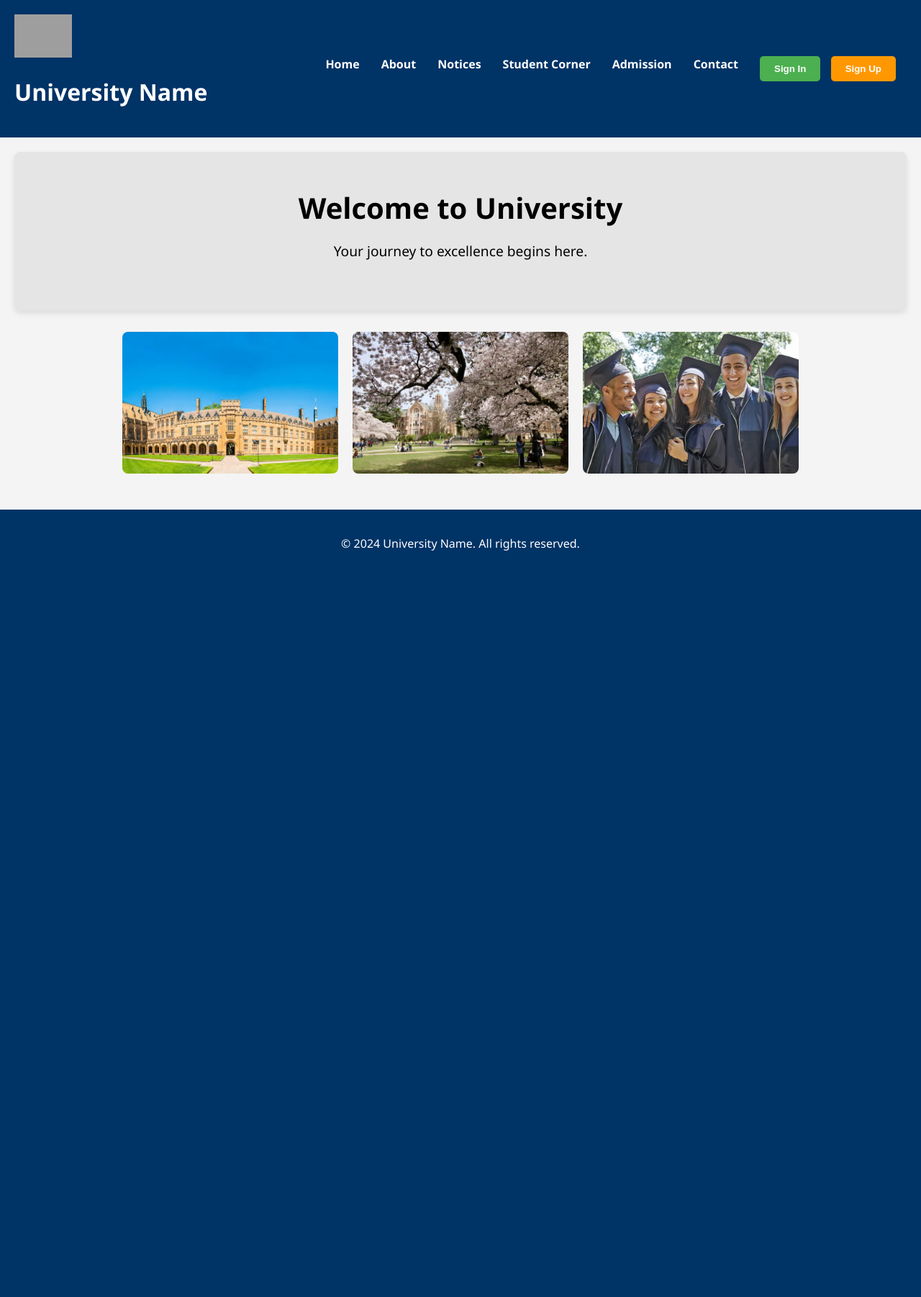
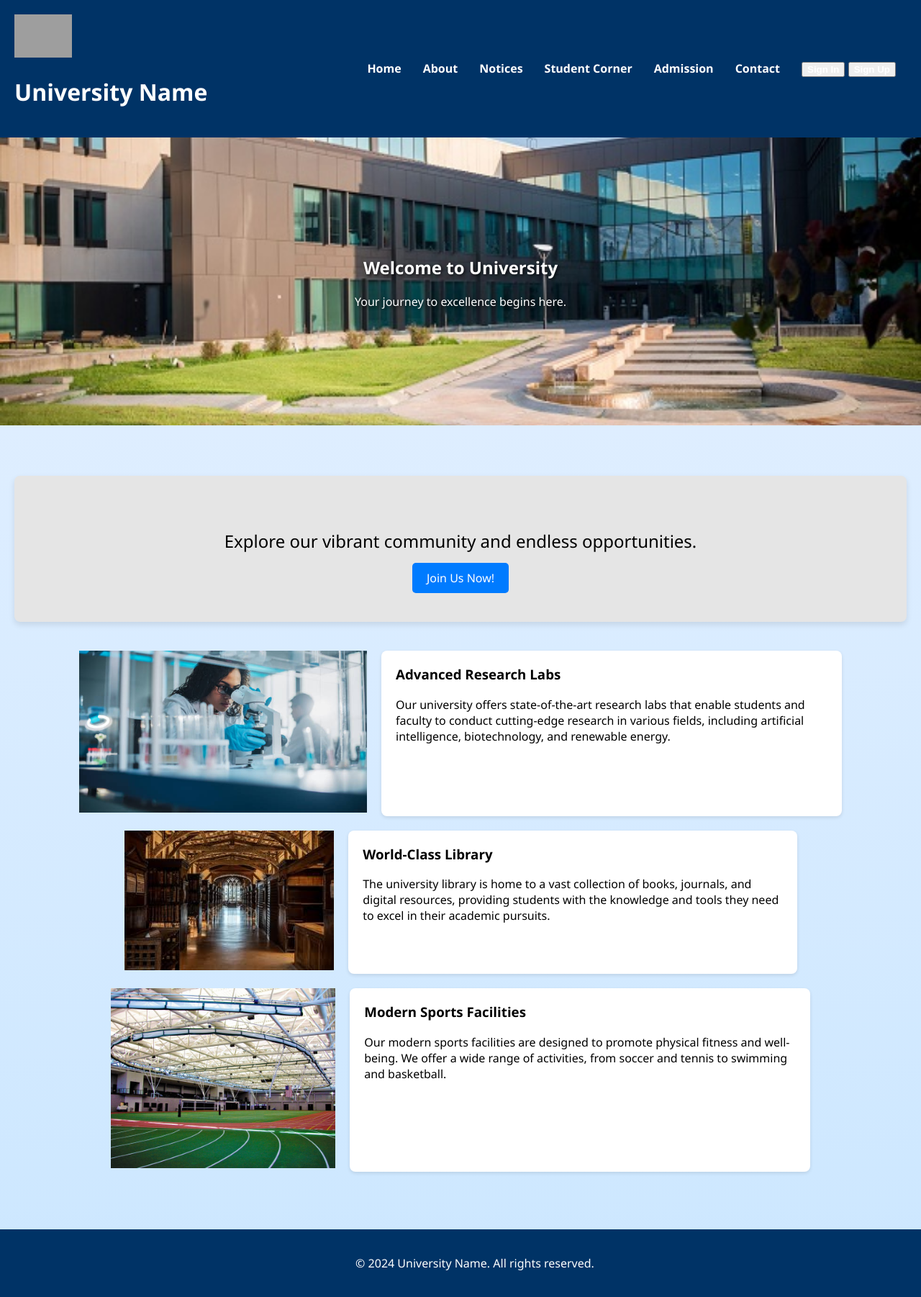
Before and after one commit to Huzaifaa-21/university-website, a Flask app: page / in a window 1280 px wide. Shown: the whole page at 72% size. Before the commit the page ends 765 px from the top, so only its background shows below. Run offline with Flask 3, Linux system fonts and the light colour scheme; grey boxes are pictures that could not be loaded.

Commit message:
Changes for logina nd home page

```diff
--- a/static/css/style.css
+++ b/static/css/style.css
@@ -1,10 +1,11 @@
-/* style.css - Home page styles */
+/* Home page styles */
 body {
     font-family: 'Segoe UI', Tahoma, Geneva, Verdana, sans-serif;
     margin: 0;
     padding: 0;
     background-color: #f4f4f4;
-    scroll-behavior: smooth; /* Smooth scrolling */
+    scroll-behavior: smooth;
+    background: linear-gradient(to bottom, #e7f1ff, #cce7ff); /* Updated gradient */
 }
 
 header {
@@ -21,7 +22,7 @@ header {
 }
 
 header.scrolled {
-    background-color: #002244; /* Darken when scrolled */
+    background-color: #002244;
 }
 
 .logo img {
@@ -48,7 +49,7 @@ nav ul li a {
 }
 
 nav ul li a:hover {
-    color: #ffcc00; /* Highlight on hover */
+    color: #ffcc00; /* Hover color */
 }
 
 main {
@@ -63,81 +64,112 @@ main {
     box-shadow: 0 4px 8px rgba(0, 0, 0, 0.1);
 }
 
-.intro h2 {
-    font-size: 2.5em;
-    margin: 0;
+.intro p {
+    font-size: 1.5em; /* Increased subtitle font size */
 }
 
-.intro p {
-    font-size: 1.2em;
+/* Parallax section */
+.parallax {
+    background-image: url('/static/resources/parallax1.jpeg');
+    min-height: 400px;
+    background-attachment: fixed;
+    background-position: center;
+    background-repeat: no-repeat;
+    background-size: cover;
+    margin-bottom: 50px;
+    display: flex; /* Center text */
+    justify-content: center;
+    align-items: center;
+    position: relative; /* For absolute positioning of text */
 }
 
-.cursor {
-    display: inline-block;
-    animation: slide 0.5s infinite alternate; /* Sliding animation */
-    visibility: visible; /* Initially visible */
+.typing-text {
+    color: #fff; /* Ensure visibility */
+    text-shadow: 2px 2px 4px rgba(0, 0, 0, 0.7); /* Shadow for better readability */
+    text-align: center; /* Center the typing text */
 }
 
-@keyframes slide {
-    0% { transform: translateY(0); }
-    100% { transform: translateY(-5px); } /* Slide up */
+/* Content section */
+.content-section {
+    display: flex;
+    flex-direction: column; /* Stack content vertically */
+    align-items: center; /* Center items */
+    margin: 40px 0; /* Top and bottom margin */
 }
 
-.image-gallery {
+.content-item {
     display: flex;
-    flex-wrap: wrap;
-    justify-content: center;
-    margin: 20px 0;
+    margin-bottom: 20px; /* Spacing between content items */
+    max-width: 1200px; /* Max width for larger screens */
 }
 
-.image-gallery img {
-    margin: 10px;
-    border-radius: 8px;
-    transition: transform 0.3s;
-    opacity: 0; /* Initially hidden */
-    transition: opacity 1s ease-in; /* Transition for fade-in */
+.content-image {
+    flex: 1;
+    max-width: 400px; /* Limit image size */
+    margin-right: 20px; /* Spacing to the right of the image */
 }
 
-.image-gallery img.visible {
-    opacity: 1; /* Show image when visible */
+.content-image img {
+    width: 100%; /* Make image fill the container */
+    height: auto; /* Maintain aspect ratio */
+    max-height: 250px; /* Set a max height to ensure uniformity */
+    object-fit: cover; /* Crop the image to fit the dimensions */
 }
 
-.image-gallery img:hover {
-    transform: scale(1.05); /* Enlarge on hover */
+.content-text {
+    flex: 2;
+    max-width: 600px; /* Limit text width */
+    background-color: #ffffff; /* Background for contrast */
+    padding: 20px;
+    border-radius: 8px;
+    box-shadow: 0 2px 5px rgba(0, 0, 0, 0.1);
 }
 
-footer {
-    text-align: center;
-    padding: 20px;
-    background-color: #003366;
-    color: white;
+.content-text h3 {
+    margin-top: 0; /* Remove top margin */
 }
 
-.sign-in-btn {
-    background-color: #4CAF50; /* Green */
-    color: #fff;
+/* Call to Action Button */
+.cta-button {
+    background-color: #007bff;
+    color: white;
     padding: 10px 20px;
-    border: none;
+    text-decoration: none;
     border-radius: 5px;
-    cursor: pointer;
     transition: background-color 0.3s;
 }
 
-.sign-in-btn:hover {
-    background-color: #3e8e41; /* Darken on hover */
+.cta-button:hover {
+    background-color: #0056b3;
 }
 
-.sign-up-btn {
-    background-color: #ff9800; /* Orange */
+/* Footer styles */
+footer {
+    background-color: #003366;
     color: #fff;
-    padding: 10px 20px;
-    border: none;
-    border-radius: 5px;
-    cursor: pointer;
-    transition: background-color 0.3s;
-    margin-left: 10px;
+    text-align: center;
+    padding: 20px;
+    position: relative;
+    bottom: 0;
+    width: 100%;
 }
 
-.sign-up-btn:hover {
-    background-color: #ff8c00; /* Darken on hover */
+/* Image Pop-out Animation */
+.pop-out-left {
+    transform: scale(0.9); /* Initial scale */
+    transition: transform 0.5s; /* Animation duration */
 }
+
+.pop-out-left.visible {
+    transform: scale(1); /* Scale back to original size */
+}
+
+/* Fade-in effect */
+.fade-in {
+    opacity: 0;
+    transition: opacity 1s ease-in-out; /* Fade-in duration */
+}
+
+.fade-in.visible {
+    opacity: 1; /* Fully visible */
+}
--- a/templates/index.html
+++ b/templates/index.html
@@ -5,6 +5,17 @@
     <meta name="viewport" content="width=device-width, initial-scale=1.0">
     <title>University - Home</title>
     <link rel="stylesheet" href="/static/css/style.css">
+    <style>
+        /* Fade-in effect */
+        .fade-in {
+            opacity: 0;
+            transition: opacity 1s ease-in-out; /* Fade-in duration */
+        }
+
+        .fade-in.visible {
+            opacity: 1; /* Fully visible */
+        }
+    </style>
 </head>
 <body>
     <header>
@@ -39,16 +50,52 @@
         </nav>
     </header>
 
+    <!-- Parallax Section -->
+    <section class="parallax">
+        <div class="typing-text">
+            <h2 id="typed-title"></h2>
+            <p id="typed-subtitle"></p>
+        </div>
+    </section>
+
     <main>
         <section class="intro">
-            <h2 id="typed-title"></h2>
-            <p id="typed-subtitle"></p>
+            <div class="intro-overlay"></div> <!-- Overlay div for hover effect -->
+            <p>Explore our vibrant community and endless opportunities.</p>
+            <a href="{{ url_for('admission') }}" class="cta-button">Join Us Now!</a>
         </section>
 
-        <section class="image-gallery">
-            <img src="{{ url_for('static', filename='resources/uni3.jpeg') }}" alt="Campus Image 1" class="fade-in" width="300">
-            <img src="{{ url_for('static', filename='resources/uni2.jpg') }}" alt="Campus Image 2" class="fade-in" width="300">
-            <img src="{{ url_for('static', filename='resources/uni1.webp') }}" alt="Campus Image 3" class="fade-in" width="300">
+        <!-- New content section with image and text -->
+        <section class="content-section">
+            <div class="content-item">
+                <div class="content-image">
+                    <img src="{{ url_for('static', filename='resources/lab2.jpg') }}" alt="Research Lab" class="pop-out-left fade-in">
+                </div>
+                <div class="content-text">
+                    <h3>Advanced Research Labs</h3>
+                    <p>Our university offers state-of-the-art research labs that enable students and faculty to conduct cutting-edge research in various fields, including artificial intelligence, biotechnology, and renewable energy.</p>
+                </div>
+            </div>
+
+            <div class="content-item">
+                <div class="content-image">
+                    <img src="{{ url_for('static', filename='resources/lib.jpeg') }}" alt="Library" class="pop-out-left fade-in">
+                </div>
+                <div class="content-text">
+                    <h3>World-Class Library</h3>
+                    <p>The university library is home to a vast collection of books, journals, and digital resources, providing students with the knowledge and tools they need to excel in their academic pursuits.</p>
+                </div>
+            </div>
+
+            <div class="content-item">
+                <div class="content-image">
+                    <img src="{{ url_for('static', filename='resources/sports.jpg') }}" alt="Sports Facilities" class="pop-out-left fade-in">
+                </div>
+                <div class="content-text">
+                    <h3>Modern Sports Facilities</h3>
+                    <p>Our modern sports facilities are designed to promote physical fitness and well-being. We offer a wide range of activities, from soccer and tennis to swimming and basketball.</p>
+                </div>
+            </div>
         </section>
     </main>
 
@@ -97,6 +144,19 @@
                 header.classList.remove('scrolled');
             }
         };
+
+        // Pop-out animation on scroll
+        window.addEventListener('scroll', function() {
+            const popOutElements = document.querySelectorAll('.pop-out-left');
+            const triggerPoint = window.innerHeight * 0.8;
+
+            popOutElements.forEach(el => {
+                const elementTop = el.getBoundingClientRect().top;
+                if (elementTop < triggerPoint) {
+                    el.classList.add('visible');
+                }
+            });
+        });
     </script>
 </body>
 </html>
```
Also changed, not shown: static/css/login.css (+54 -2 lines), templates/login.html (+28 -20 lines), static/resources/lab2.jpg (added), static/resources/lib.jpeg (added), static/resources/parallax1.jpeg (added), static/resources/sports.jpg (added), static/resources/uni1.webp (deleted), static/resources/uni2.jpg (deleted), static/resources/uni3.jpeg (deleted). Lines whose indentation alone changed are shown as unchanged.
